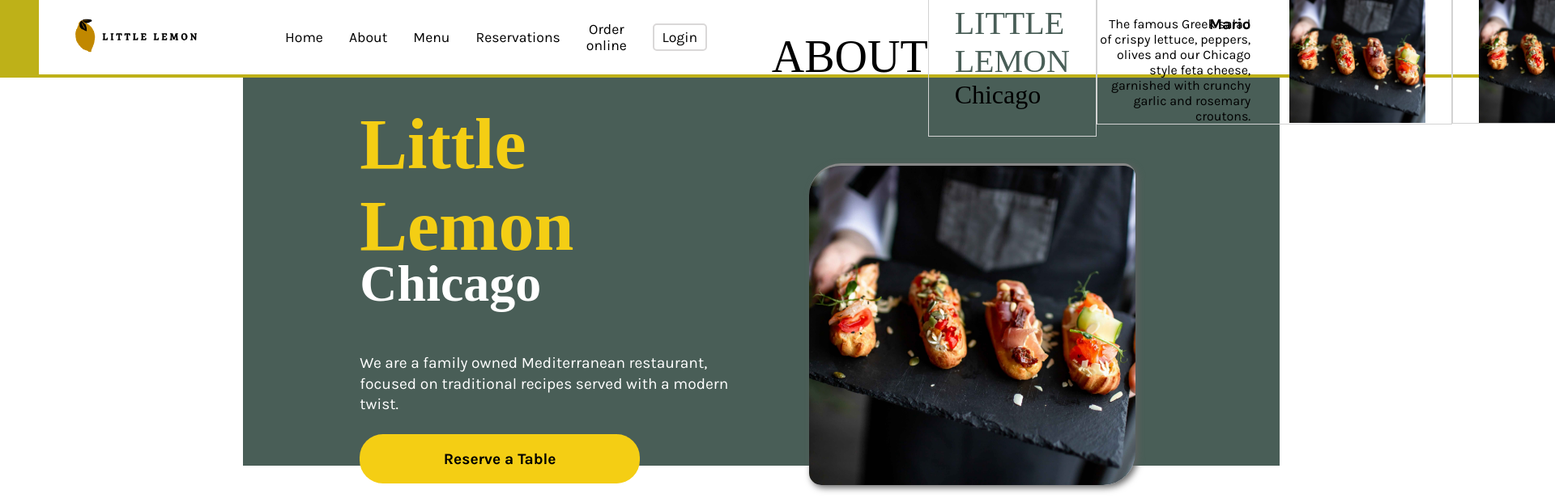
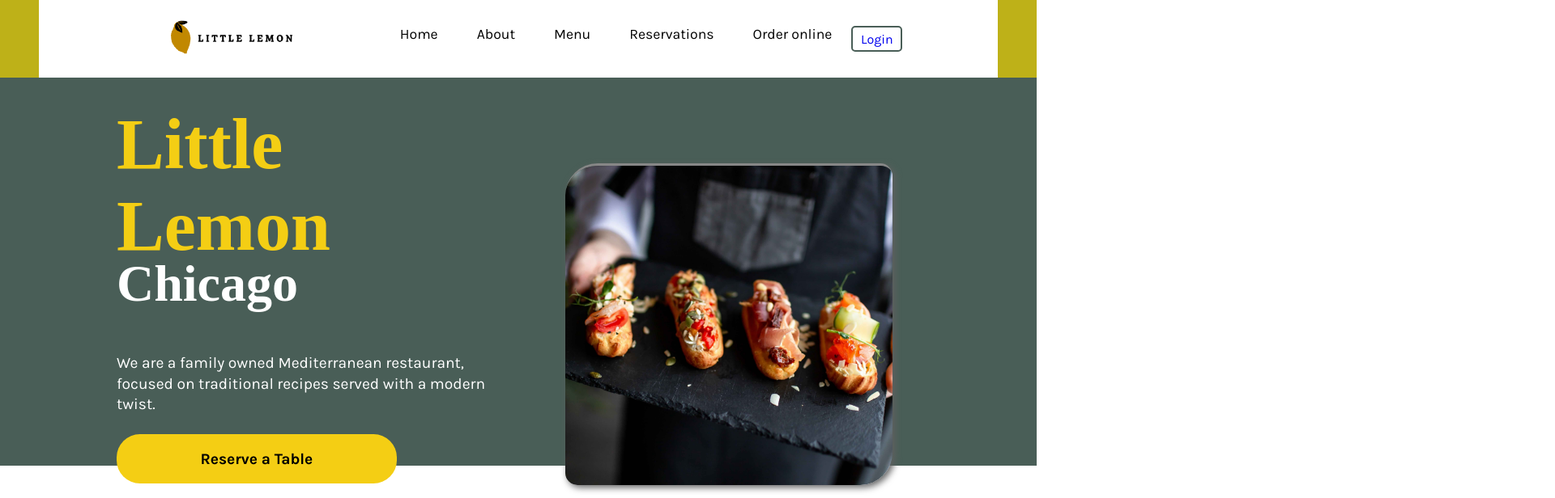
Before and after one commit to HkCode25/little-lemon-app, a React (Create React App) app: page /about in a window 1280 px wide. Shown: the top 616 px of the page at 81% size, 1920 px wide, since content can reach past the window. Built offline with nearby package versions, Linux system fonts and the light colour scheme.

Commit message:
new changes

```diff
--- a/src/App.js
+++ b/src/App.js
@@ -1,7 +1,6 @@
 import './App.css';
 import './Components/Navbar.css';
 import './Components/Header/heroSection.css';
-/* import logo from './assets/logo.png'; */
 import Navbar from './Components/Navbar';
 import HeroSection from './Components/Header/HeroSection';
 import OrderOnline from './Components/OrderOnline';
@@ -9,15 +8,29 @@
 import React from 'react';
 import Testimonials from './Components/Testimonials';
 import About from './Components/About';
+import Menu from "./Components/Menu";
+import Reservations from "./Components/Reservations";
+import Home from "./Components/Home";
+import {Route, Routes} from 'react-router-dom';
+
 
 function App() {
   return (
     <div className="AppWrapper">
-        <Navbar />
-        <HeroSection />
-        <OrderOnline />
-        <Testimonials />
-        <About />
+      <Navbar />
+      <HeroSection />
+      <OrderOnline />
+      <Testimonials />
+      <About />
+
+      <Routes>
+        <Route path="/" element={Home} />
+        <Route path="/about" element={About} />
+        <Route path="/menu" element={Menu} />
+        <Route path="/reservations" element={Reservations} />
+        <Route path="/order-online" element={OrderOnline} />
+      </Routes>
+
         <Footer />
     </div>
   );
--- a/src/Components/About.css
+++ b/src/Components/About.css
@@ -1,14 +1,22 @@
 .about {
-    width: 70vw;
-    height: 90vh;
+    /* width: 100vw; */
+    /* height: 90vh;    */
     margin: 0 auto;
-    padding: 7rem 1rem 4rem 1rem;
+    padding: 6rem 0;
+    background-color: rgb(255, 255, 255);
 /* Extra small devices (phones, 600px and down) */
   @media only screen and (max-width: 600px) {
  padding: 0;
  margin: 0;
  height: 100%;
 }
+/* Medium devices (landscape tablets, 768px and up) */
+/* @media only screen and (min-width: 768px) {
+  height: 60%;
+  width: 60vw;
+  padding: 0;
+  margin: 0;
+}  */
 }
 
 
@@ -31,6 +39,8 @@
     align-items: start;
     text-align: left;
     border: 1px solid lightgray;
+    width: 70vw;
+    margin: 0 auto;
 
          /* Extra small devices (phones, 600px and down) */
   @media only screen and (max-width: 600px) {
@@ -67,6 +77,7 @@
     grid-template-rows: 2fr;
     border: 1px solid lightgray;
     align-items: center;
+    width: 70vw;
 /* Extra small devices (phones, 900px and down) */
   @media only screen and (max-width: 900px) {
  display: flex;
@@ -136,6 +147,7 @@
     grid-template-columns: 1fr 3fr;
     grid-template-rows: 2fr;
     border: 1px solid lightgray;
+    width: 70vw;
      /* Extra small devices (phones, 900px and down) */
   @media only screen and (max-width: 900px) {
  display: flex;
--- a/src/Components/Footer.css
+++ b/src/Components/Footer.css
@@ -1,7 +1,7 @@
 .App-footer{
   background-color: var(--primaryColor2);
-  width: 100vw;
-  height: 40vh;
+  width: 100%;
+  height: 100%;
   display: grid;
   grid-template-columns: repeat(auto-fit, minmax(300px, 1fr));
   grid-template-rows: 1;
@@ -16,6 +16,35 @@
   padding: 2rem;
   margin-top: 4rem;
   height: 100%;
+}
+
+/* Medium devices (landscape tablets, 768px and up) */
+@media only screen and (min-width: 768px) {
+  width: 100%;
+  height: 100%;
+  display: flex;
+  flex-direction: column;
+  justify-content: center;
+  align-items: center;
+  margin: 0 auto;
+  padding: 0;
+}
+
+/* Large devices (laptops/desktops, 992px and up) */
+/* @media only screen and (min-width: 992px) {
+  height: 40vh;
+}  */
+
+/* Extra large devices (large laptops and desktops, 1200px and up) */
+@media only screen and (min-width: 1200px) {
+  width: 100%;
+  height: 100%;
+  display: grid;
+  grid-template-columns: repeat(auto-fit, minmax(300px, 1fr));
+  justify-content: center;
+  align-items: center;
+  margin: 0 auto;
+  padding: 0;
 }
 }
 
@@ -42,6 +71,14 @@
   flex-direction: column;
   padding: 0;
 }
+
+/* Large devices (laptops/desktops, 992px and up) */
+/* @media only screen and (min-width: 992px) {
+  display: flex;
+  flex-direction: row;
+  height: 60vh;
+  padding: 0;
+} */
 }
 
 
@@ -74,6 +111,12 @@
   color: white;
   display: flex;
   flex-direction: column;
+  /* Large devices (laptops/desktops, 992px and up) */
+/* @media only screen and (min-width: 992px) {
+  display: flex;
+  flex-direction: row;
+  height: 65vh;
+}  */
 }
 
 .footerSocial{
@@ -92,11 +135,21 @@
   grid-column: 2;
   color: white;
   align-items: center;
-  transform: translateX(11rem);
+  transform: translateX(10rem);
+  padding: 1rem;
   /* Extra small devices (phones, 600px and down) */
   @media only screen and (max-width: 600px) {
   transform: translateY(1rem);
-  /* display: flex;
-  flex-direction: column; */
+}
+
+/* Medium devices (landscape tablets, 768px and up) */
+@media only screen and (min-width: 768px) {
+  transform: translateX(0);
+}
+
+
+/* Extra large devices (large laptops and desktops, 1200px and up) */
+@media only screen and (min-width: 1200px) {
+  transform: translateX(10rem);
 }
 }
--- a/src/Components/Navbar.css
+++ b/src/Components/Navbar.css
@@ -16,11 +16,10 @@
  display: flex;
  align-items: center;
  justify-content: center;
- height: 11.5vh;
- /* padding: 0 6rem; */
+ height: 12vh;
  background-color: white;
  color: rgb(0, 0, 0);
- gap: 3rem;
+ gap: 4rem;
 }
 
 .header_logo {
@@ -39,13 +38,18 @@
  /* cursor: pointer; */
 }
 
+ul{
+  display: flex;
+  flex-direction: row;
+}
+
 .nav-element {
  font-size: 1rem;
  color: #000000;
  text-decoration: none;
  margin-top: auto;
  margin-bottom: auto;
- padding: 1vh 2vh;
+ padding: 1vh 3vh;
 
  /* Extra large devices (large laptops and desktops, 1200px and up) */
 @media only screen and (min-width: 1200px) {
@@ -54,8 +58,8 @@
 }
 
 .nav-element:hover {
- color: var(--primaryColor2);
- background-color: wheat;
+ color: white;
+ background-color: var(--primaryColor2);
 }
 
 header .nav-btn {
@@ -79,11 +83,12 @@
  .signin_but {
  padding: 0.6vh 1.2vh;
  border-radius: 5px;
- border: 0.3vh solid rgb(218, 216, 216);
+ border: 0.3vh solid var(--primaryColor2);
 }
 
  .signin_but:hover {
- border-color: var(--secondaryColor2);
+ background-color: var(--primaryColor2);
+ color: white;
 }
 
 @media only screen and (max-width: 940px) {
--- a/src/Components/Navbar.js
+++ b/src/Components/Navbar.js
@@ -1,14 +1,14 @@
 import React from "react";
 import logo from '../assets/logo.png';
-import { Routes, Route, Link } from "react-router-dom";
+import { Link } from "react-router-dom";
 import './Navbar.css';
 import { FaBars, FaTimes } from "react-icons/fa";
 import { useRef } from "react";
-import About from "../Components/About";
+/* import About from "../Components/About";
 import Menu from "../Components/Menu";
 import Reservations from "../Components/Reservations";
 import Home from "../Components/Home";
-import OrderOnline from "../Components/OrderOnline";
+import OrderOnline from "../Components/OrderOnline"; */
 // import Login from "../Components/Login";
 // import App from "../App";
 /* import hamburgerIcon from '../../assets/icons_assets/hamburgerIcon.png'; */
@@ -16,77 +16,33 @@
 
 
 
-function Header() {
-  const navRef = useRef();
-
-  const showNavbar = () => {
-    navRef.current.classList.toggle("responsive_nav");
-  };
+function Navbar() {
 
   return (
     <div className="navbar">
       <header>
-        <Link to="/home">
+        <Link to="/">
           <img
             className="header_logo"
             src={logo}
-            alt="header_logo"
+            alt="header logo"
           />
         </Link>
 
-        <nav ref={navRef}>
-          <Link onClick={showNavbar} to="/home" className="nav-element">
-            <p>Home</p>
-          </Link>
-
-           <Link onClick={showNavbar} to="/about" className="nav-element">
-            <p>About</p>
-          </Link>
-
-          <Link onClick={showNavbar} to="/menu" className="nav-element">
-            <p>Menu</p>
-          </Link>
-
-          <Link onClick={showNavbar} to="/reservations" className="nav-element">
-            <p>Reservations</p>
-          </Link>
-
-          <Link onClick={showNavbar} to="/orderonline" className="nav-element">
-            <p>Order online</p>
-          </Link>
-
-
-          <Link to="/login" className="nav-element">
-            <div className="signin_but">
-              <p>Login</p>
-            </div>
-          </Link>
-
-
-
-
-
-
-          <button className="nav-btn nav-close-btn" onClick={showNavbar}>
-            <FaTimes />
-          </button>
+        <nav>
+          <ul>
+            <li><Link to="/" className="nav-element">Home</Link></li>
+            <li><Link to="/about" className="nav-element">About</Link></li>
+            <li><Link to="/menu" className="nav-element">Menu</Link></li>
+            <li><Link to="/reservations" className="nav-element">Reservations</Link></li>
+            <li><Link to="/orderonline" className="nav-element">Order online</Link></li>
+            <li><Link to="/login"><div className="signin_but">Login</div></Link></li>
+          </ul>
         </nav>
-
-        <button className="nav-btn" onClick={showNavbar}>
-          <FaBars />
-        </button>
-
-      <Routes>
-        <Route path="/home" element={<Home />}></Route>
-        <Route path="/about" element={<About />}></Route>
-        <Route path="/menu" element={<Menu />}></Route>
-        <Route path="/reservations" element={<Reservations />}></Route>
-        <Route path="/orderonline" element={<OrderOnline />}></Route>
-      </Routes>
 
       </header>
     </div>
   );
 }
 
-export default Header;
+export default Navbar;
```
Also changed, not shown: src/App.css (+0 -25 lines).
